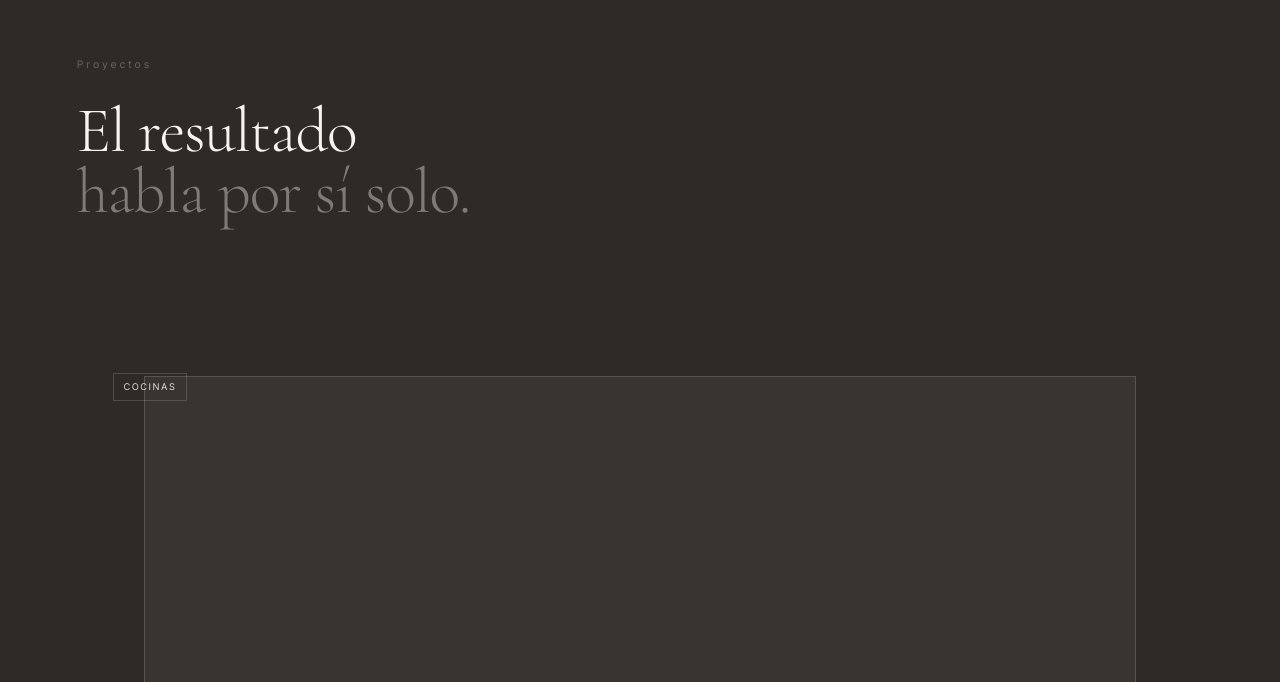
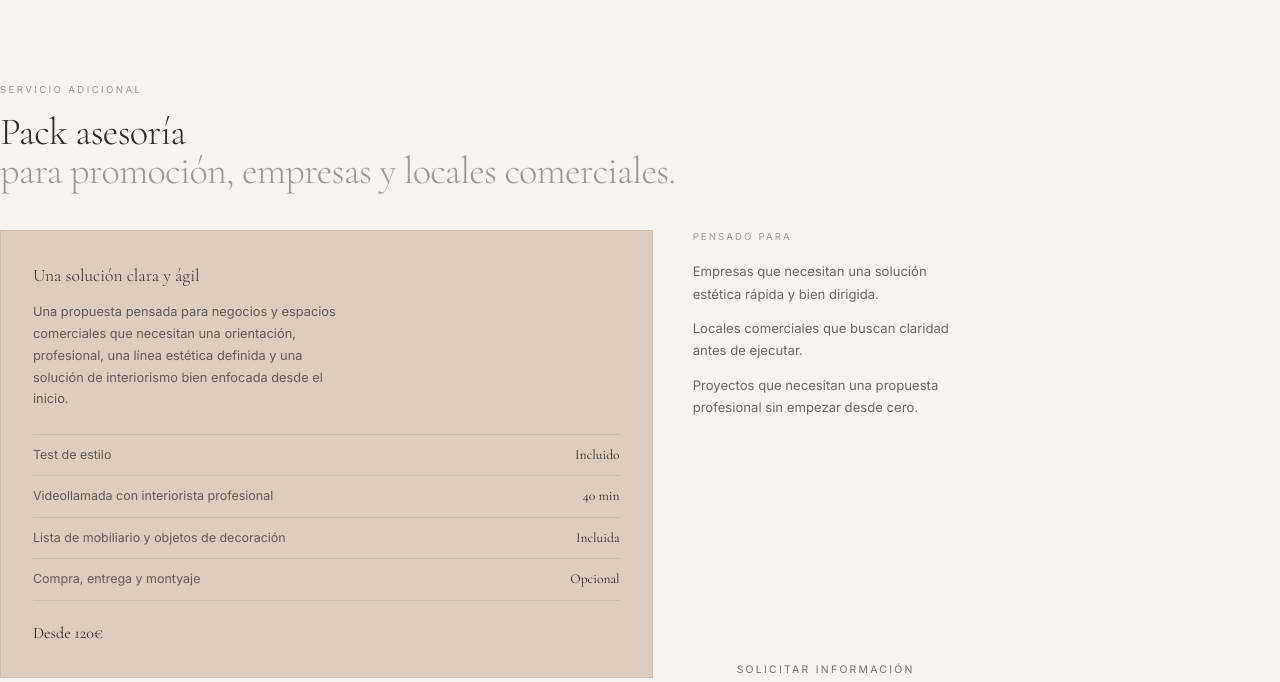
Before and after one commit to vandeson2/mare_studio, a Next.js app: page / in a window 1280 px wide. Shown: the part 3778-4460 px from the top of the page. Built offline with nearby package versions, Linux system fonts and the light colour scheme.

Commit message:
Creación de sesión oferta inicial

```diff
--- a/src/app/page.tsx
+++ b/src/app/page.tsx
@@ -6,6 +6,7 @@ import Contacto from "@/components/sections/Contacto"
 import Servicios from "@/components/sections/Servicios"
 import Proceso from "@/components/sections/Proceso"
 import PorQueElegirnos from "@/components/sections/PorQueElegirnos"
+import OfertaInicial from "@/components/sections/OfertaInicial"
 
 export const metadata: Metadata = {
   title: 'Maré Studio — Viviendas que se venden antes',
@@ -21,6 +22,7 @@ export default function Home() {
       <Hero />
       <QuienesSomos />
       <Servicios />
+      <OfertaInicial />
       <Proyectos />
       <Proceso />
       <PorQueElegirnos />
--- /dev/null
+++ b/src/components/sections/OfertaInicial.tsx
@@ -0,0 +1,131 @@
+'use client'
+
+import Link from "next/link"
+import { motion } from "framer-motion"
+import { ofertaInicial } from "@/data/oferta-inicial"
+
+export default function OfertaInicial(){
+    return (
+        <section
+            aria-labelledby="oferta-inicial-heading"
+            className="bg-brand-cream"
+            style={{
+                paddingTop: 'clamp(5rem, 10vw, 8rem)',
+                paddingBottom: 'clamp(5rem, 10vw, 8rem)'
+            }}
+        >
+            <div
+                className="max-w-content mx-auto"
+                style={{
+                    paddingTop: 'clamp(2rem, 6vw, 6rem)',
+                    paddingBottom: 'clamp(2rem, 6vw, 6rem)',
+                }}
+            >
+                <motion.div
+                    initial={{ opacity: 0, y: 16 }}
+                    whileInView={{ opacity: 1, y: 0 }}
+                    viewport={{ once: true }}
+                    transition={{ duration: 0.8}}
+                    className="mb-10"
+                >
+                    <p
+                        className="font-sans uppercase text-brand-smoke/45 text-[0.6rem] tracking-[0.25em] mb-4"
+                    >
+                        {ofertaInicial.eyebrow}
+                    </p>
+                    <h2
+                        id="oferta-inicial-heading"
+                        className="font-serif font-light text-brand-smoke tracking-[-0.02em]"
+                        style={{
+                        fontSize: 'clamp(1.8rem, 3vw, 2.6rem)',
+                        lineHeight: 1,
+                        }}
+                        >
+                            {ofertaInicial.title}
+                            <br />
+                            <span className="text-brand-smoke/45">{ofertaInicial.highlight}</span>
+                        </h2>
+                </motion.div>
+
+                <div className="grid md:grid-cols-[1fr_0.9fr] gap-10">
+                    <motion.div
+                        initial={{ opacity: 0, y: 16 }}
+                        whileInView={{ opacity: 1, y: 0 }}
+                        viewport={{ once: true}}
+                        transition={{ duration: 0.9}}
+                        className="border border-brand-smoke/10 bg-brand-sand"
+                        style={{ padding: 'clamp(1.5rem, 2.5vw, 2rem)' }}
+                    >
+                        <h3 className="font-serif font-light text-brand-smoke text-[1.1rem] mb-3">
+                        {ofertaInicial.introTitle}
+                        </h3>
+
+                        <p className="font-sans text-brand-smoke/70 text-[0.8rem] leading-[1.7] mb-6 max-w-[38ch]">
+                        {ofertaInicial.introText}
+                        </p>
+
+                        {/* Lista */}
+                        <div className="border-t border-brand-smoke/10">
+                        {ofertaInicial.items.map((item) => (
+                            <div
+                                key={item.label}
+                                className="flex items-center justify-between border-b border-brand-smoke/10 py-2.5"
+                            >
+                            <span className="text-[0.78rem] text-brand-smoke/70">
+                                {item.label}
+                            </span>
+
+                            <span className="text-[0.85rem] font-serif text-brand-smoke">
+                                {item.value}
+                            </span>
+                            </div>
+                        ))}
+                        </div>
+
+                        {/* Precio */}
+                        {ofertaInicial.priceNote && (
+                            <p className="mt-5 font-serif text-brand-smoke text-[1rem]">
+                                {ofertaInicial.priceNote}
+                            </p>
+                        )}
+                    </motion.div>
+
+                    <motion.div
+                        initial={{ opacity: 0, y: 16 }}
+                        whileInView={{ opacity: 1, y: 0 }}
+                        viewport={{ once: true}}
+                        transition={{ delay: 0.05, duration: 0.9}}
+                        className="flex flex-col justify-between"
+                    >
+                        <div>
+                        <p className="font-sans uppercase text-brand-smoke/45 text-[0.6rem] tracking-[0.22em] mb-4">
+                            {ofertaInicial.audienceLabel}
+                        </p>
+
+                        <div className="space-y-3">
+                            {ofertaInicial.audience.map((text) => (
+                            <p
+                                key={text}
+                                className="text-[0.82rem] text-brand-smoke/70 leading-[1.7] max-w-[32ch]"
+                            >
+                                {text}
+                            </p>
+                            ))}
+                        </div>
+                        </div>
+
+                        <div className="mt-8">
+                            <Link
+                                href={ofertaInicial.ctaHref}
+                                className="inline-flex items-center gap-3 text-[0.65rem] uppercase tracking-[0.22em] text-brand-smoke/65 hover:text-brand-smoke transition-colors"
+                            >
+                                <span className="w-8 h-9x bg-brand-smoke/25" aria-hidden="true" />
+                                {ofertaInicial.ctaLabel}
+                            </Link>
+                        </div>
+                    </motion.div>
+                </div>
+            </div>
+        </section>
+    )
+}
--- /dev/null
+++ b/src/data/oferta-inicial.ts
@@ -0,0 +1,56 @@
+import { interpolate } from "motion"
+
+export type OfertaInicialItem = {
+    label: string,
+    value: string,
+}
+
+export type OfertaInicialData = {
+    eyebrow: string
+    title: string
+    highlight: string
+    introTitle: string
+    introText: string
+    items: OfertaInicialItem[]
+    audienceLabel: string
+    audience: string[]
+    priceNote?: string
+    ctaLabel: string
+    ctaHref: string
+}
+
+export const ofertaInicial: OfertaInicialData = {
+    eyebrow: 'Servicio adicional',
+    title: 'Pack asesoría',
+    highlight: 'para promoción, empresas y locales comerciales.',
+    introTitle: 'Una solución clara y ágil',
+    introText:
+        'Una propuesta pensada para negocios y espacios comerciales que necesitan una orientación, profesional, una línea estética definida y una solución de interiorismo bien enfocada desde el inicio.',
+    items: [
+        {
+            label: 'Test de estilo',
+            value: 'Incluido',
+        },
+        {
+            label: 'Videollamada con interiorista profesional',
+            value: '40 min',
+        },
+        {
+            label: 'Lista de mobiliario y objetos de decoración',
+            value: 'Incluida',
+        },
+        {
+            label: 'Compra, entrega y montyaje',
+            value: 'Opcional',
+        },
+    ],
+    audienceLabel: 'Pensado para',
+    audience: [
+        'Empresas que necesitan una solución estética rápida y bien dirigida.',
+        'Locales comerciales que buscan claridad antes de ejecutar.',
+        'Proyectos que necesitan una propuesta profesional sin empezar desde cero.',
+    ],
+    priceNote: 'Desde 120€',
+    ctaLabel: 'Solicitar información',
+    ctaHref: '/contacto',
+}
```
